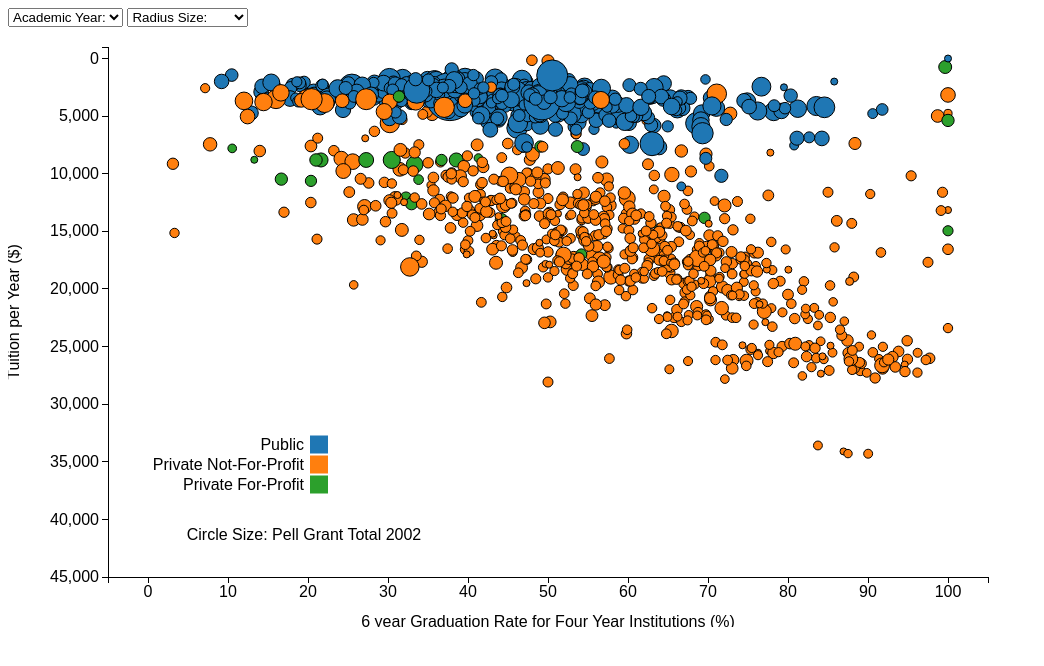
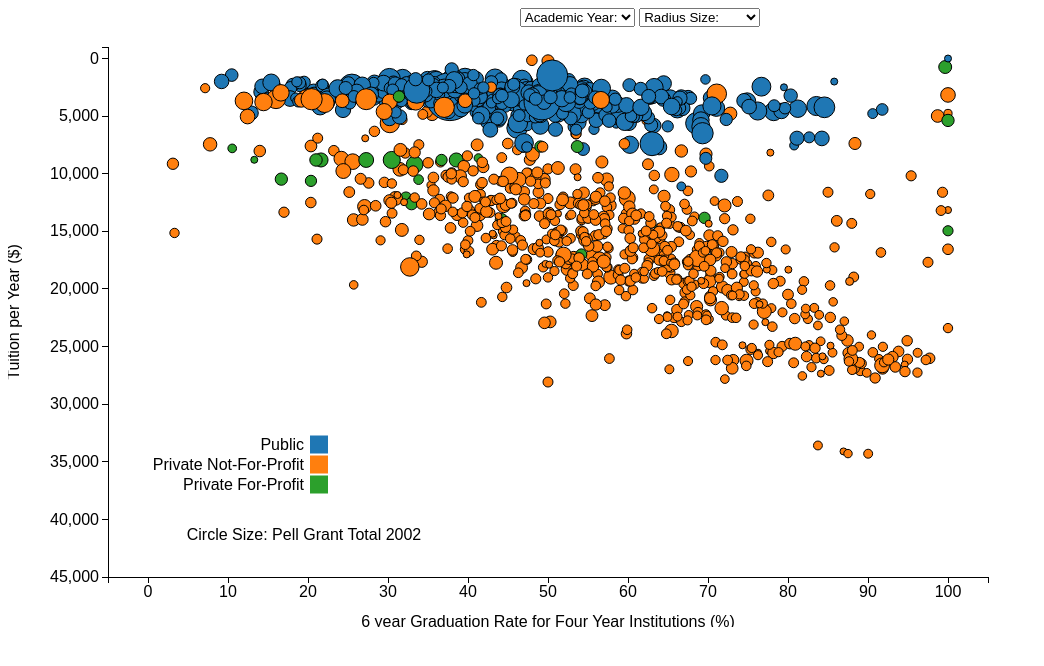
Before and after one commit to markriedesel/enrollmentD3exercise, a plain HTML site: page gradrate.html in a window 1280 px wide. Shown: the whole page, without its empty margins (0-1044 px from the left). Drawn offline with nearby package versions, Linux system fonts and the light colour scheme.

Commit message:
Moved drop down menus to center

```diff
--- a/gradrate.html
+++ b/gradrate.html
@@ -41,7 +41,8 @@ body {
 </style>
 <body>
 
-<form>
+
+<form align="center">
 	<select id="AcademicYear">
 		<option value="2010">Academic Year:</option>
 		<option value="2002">2002</option>
@@ -276,5 +277,7 @@ dots =  svg.selectAll(".dot")
 run_all();
 
 </script>
+
+
 </body>
 </html>
```
Also changed, not shown: index.html (+4 -1 lines).
